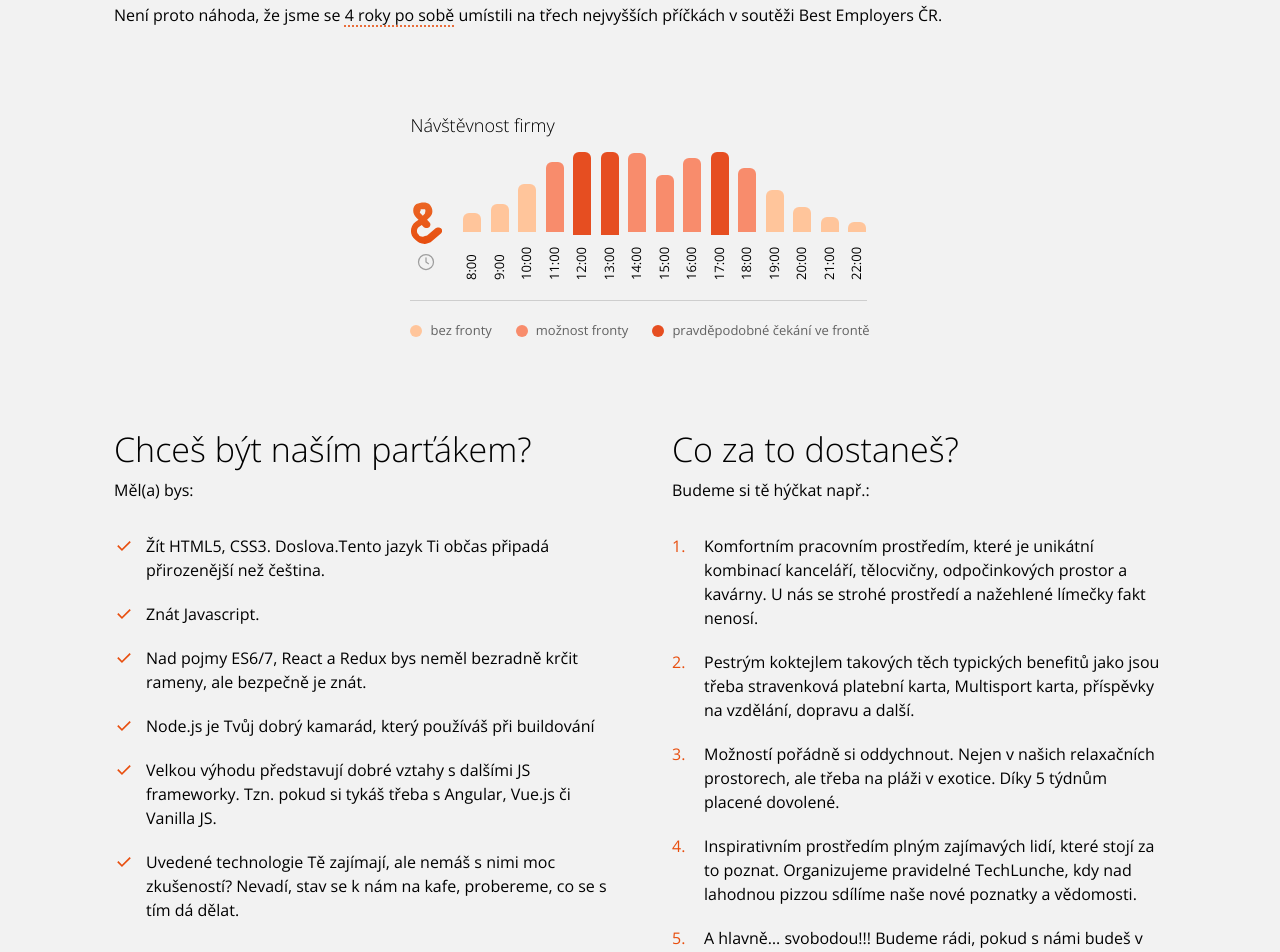
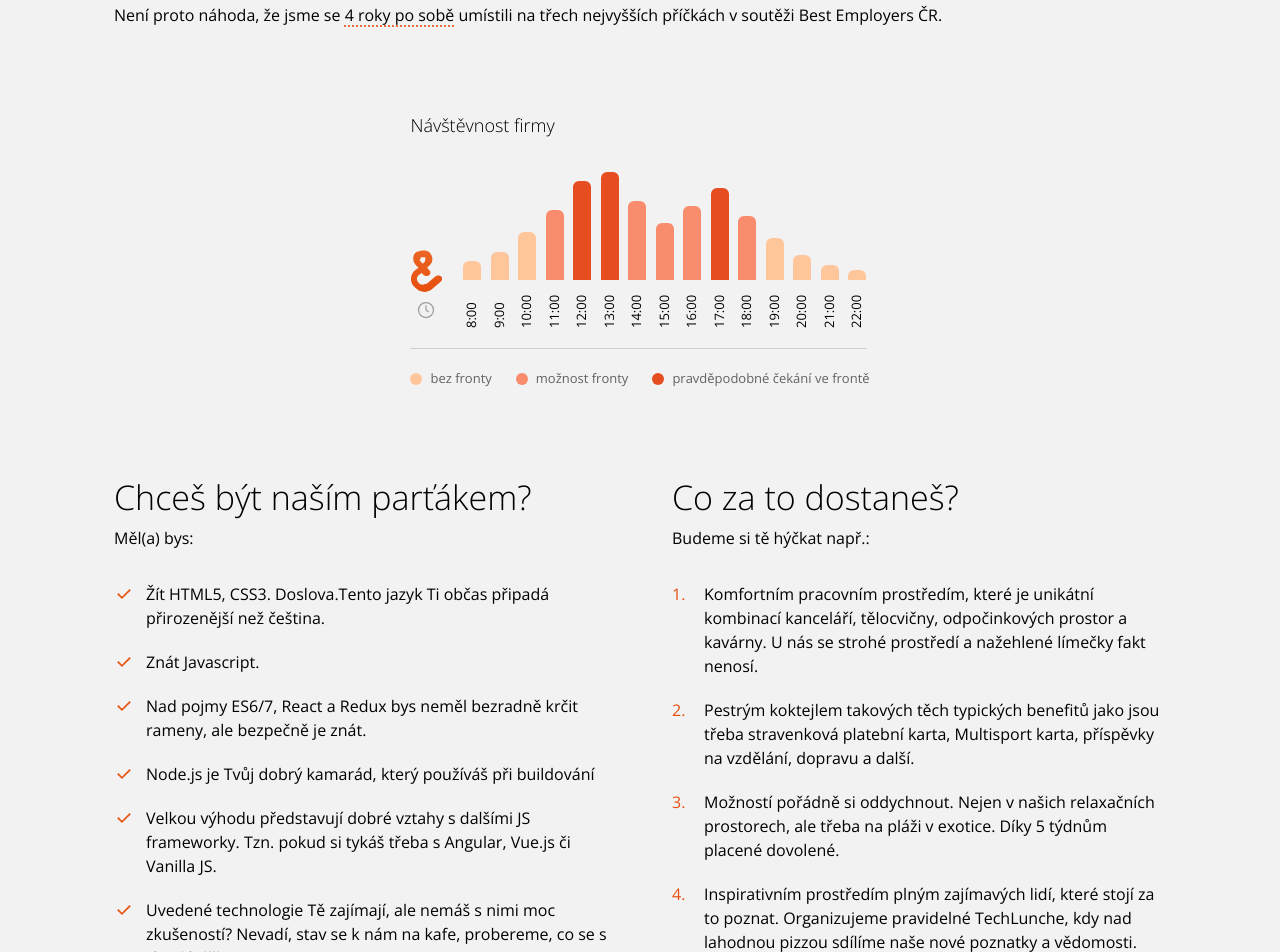
Before and after one commit to michaelptacek05/etn-stranka, a website built with Vite: page index.html in a window 1280 px wide. Shown: the part 1126-2078 px from the top of the page. Built offline with nearby package versions, Linux system fonts and the light colour scheme.

Commit message:
updated style on chart

```diff
--- a/src/components/chart.ts
+++ b/src/components/chart.ts
@@ -16,16 +16,20 @@ export function initChart(root: HTMLElement): void {
             `${point.hour} — ${chartLabels[point.level]}`,
         );
 
+        const track = document.createElement("span");
+        track.className = "chart__bar-track";
+
         const bar = document.createElement("span");
         bar.className = `chart__bar chart__bar--${point.level}`;
         bar.style.setProperty("--value", String(point.value));
+        track.append(bar);
 
         const label = document.createElement("span");
         label.className = "chart__bar-label";
         label.textContent = point.hour;
         label.setAttribute("aria-hidden", "true");
 
-        item.append(bar, label);
+        item.append(track, label);
         list.append(item);
     }
 }
--- a/src/styles/sections/_chart.scss
+++ b/src/styles/sections/_chart.scss
@@ -51,7 +51,6 @@
         display: flex;
         align-items: flex-end;
         gap: 0.5rem;
-        height: 8rem;
         list-style: none;
     }
 }
@@ -60,9 +59,13 @@
     display: flex;
     flex-direction: column;
     align-items: center;
-    justify-content: flex-end;
     gap: 0.75rem;
-    height: 100%;
+}
+
+.chart__bar-track {
+    display: flex;
+    align-items: flex-end;
+    height: 8rem;
 }
 
 .chart__bar {
```
